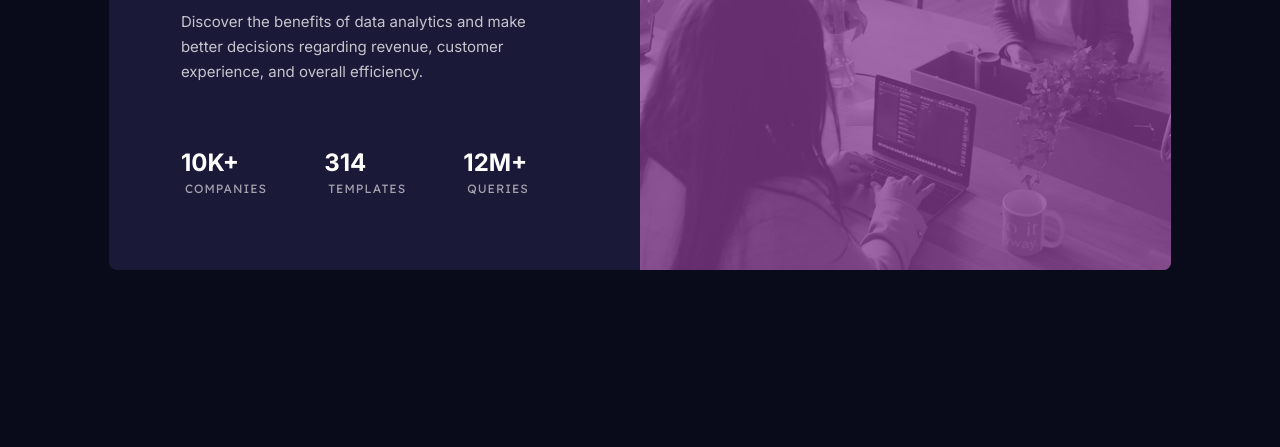
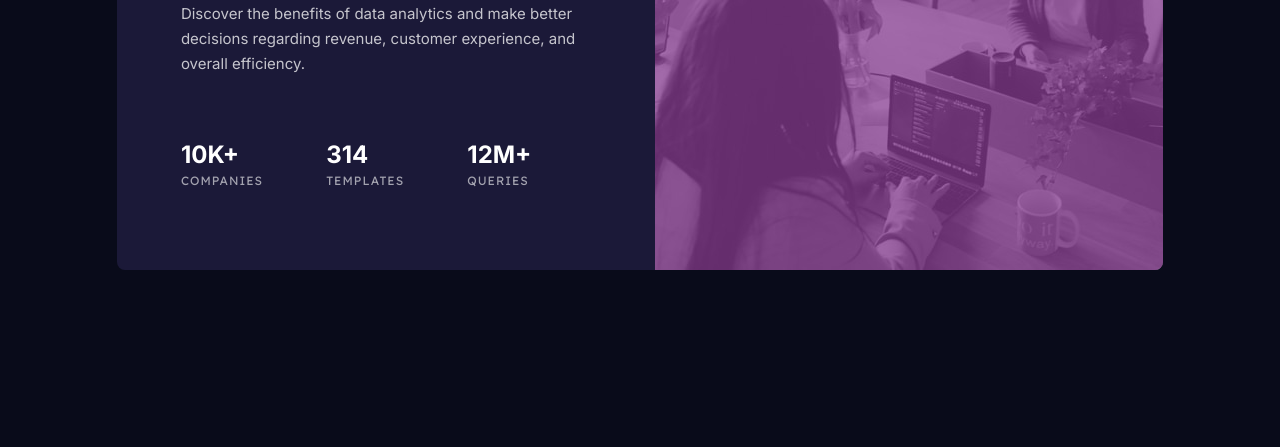
Before and after one commit to trekab/stats-preview-card, a plain HTML site: page index.html in a window 1280 px wide. Shown: the part 353-800 px from the top of the page. Drawn offline with Linux system fonts and the light colour scheme.

Commit message:
Fix overflowing stats in for large screens

```diff
--- a/main.css
+++ b/main.css
@@ -106,9 +106,9 @@ body {
 @media (min-width: 768px) {
   .card {
     max-width: 1110px;
-    height: 446px;
+    min-height: 446px;
+    height: 45%;
     display: flex;
-    min-height: unset;
   }
 
   .hero-overlay {
@@ -120,14 +120,14 @@ body {
   .hero {
     order: 1;
     height: 100%;
-    width: 50%;
+    width: 48.6%;
     background-image: url("./images/image-header-desktop.jpg");
     border-radius: 0 8px 8px 0;
   }
 
   .main-details {
-    width: 50%;
-    padding: 72px;
+    width: 51.4%;
+    padding: 4rem;
   }
 
   .stats {
@@ -161,4 +161,8 @@ body {
     text-align: start;
     margin: 0;
   }
+
+  .stat-label {
+    padding-left: 0;
+  }
 }
```
